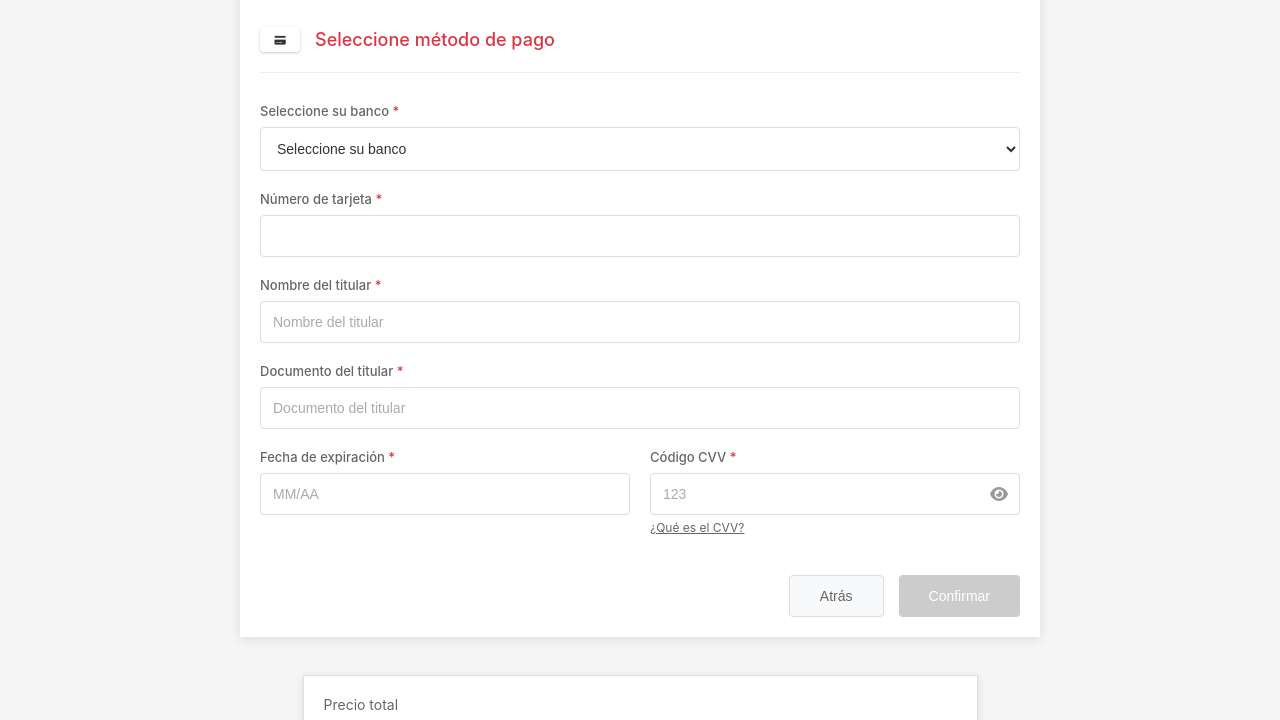
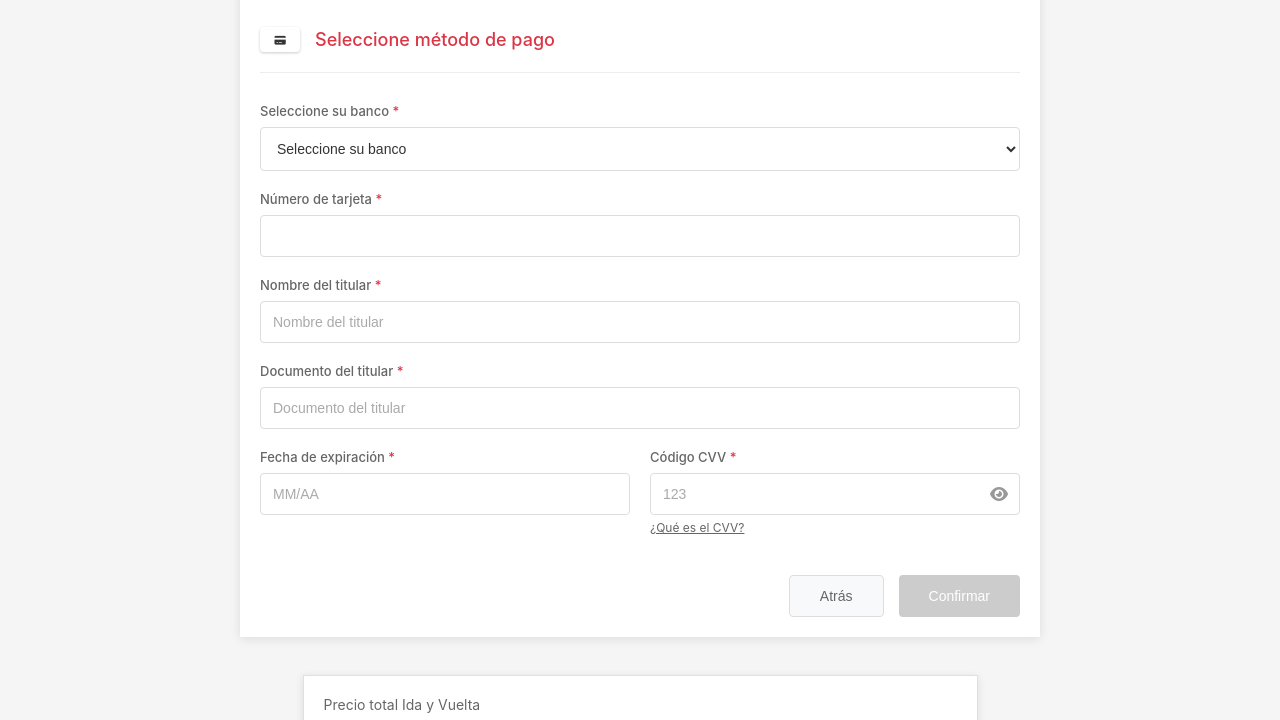
Before and after one commit to apitg44/iberiavuelos, a plain HTML site: page pago.html in a window 1280 px wide. Shown: the part 203-923 px from the top of the page. Drawn offline with Linux system fonts and the light colour scheme.

Commit message:
Update pago.html

```diff
--- a/pago.html
+++ b/pago.html
@@ -1027,7 +1027,7 @@
 
             <!-- Resumen de pago -->
             <div class="resumen-pago">
-                <h3>Precio total</h3>
+                <h3>Precio total Ida y Vuelta</h3>
                 <div class="precio-total"><span class="precio-confirmacion">0 COP</span></div>
             </div>
 
```
